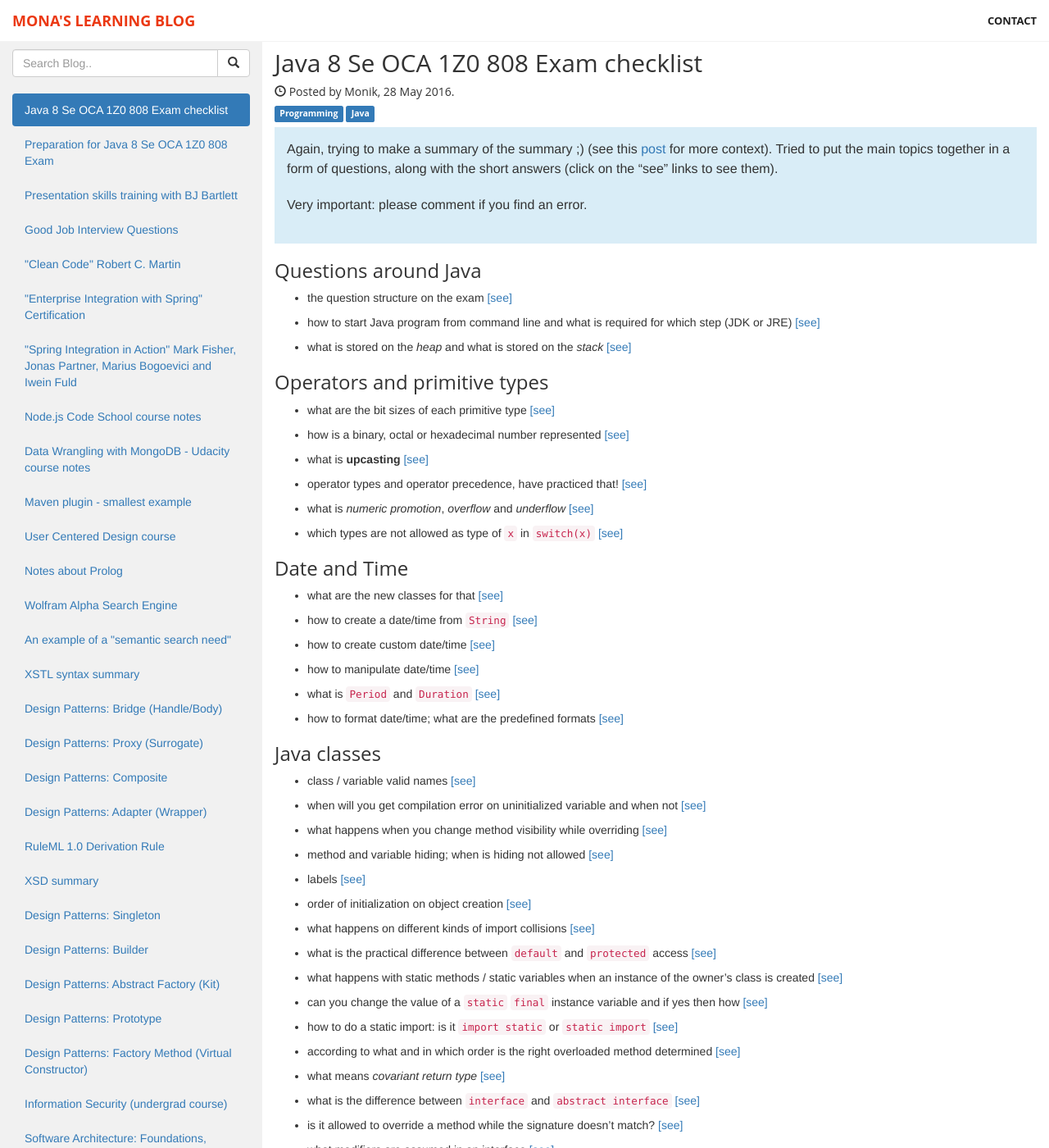
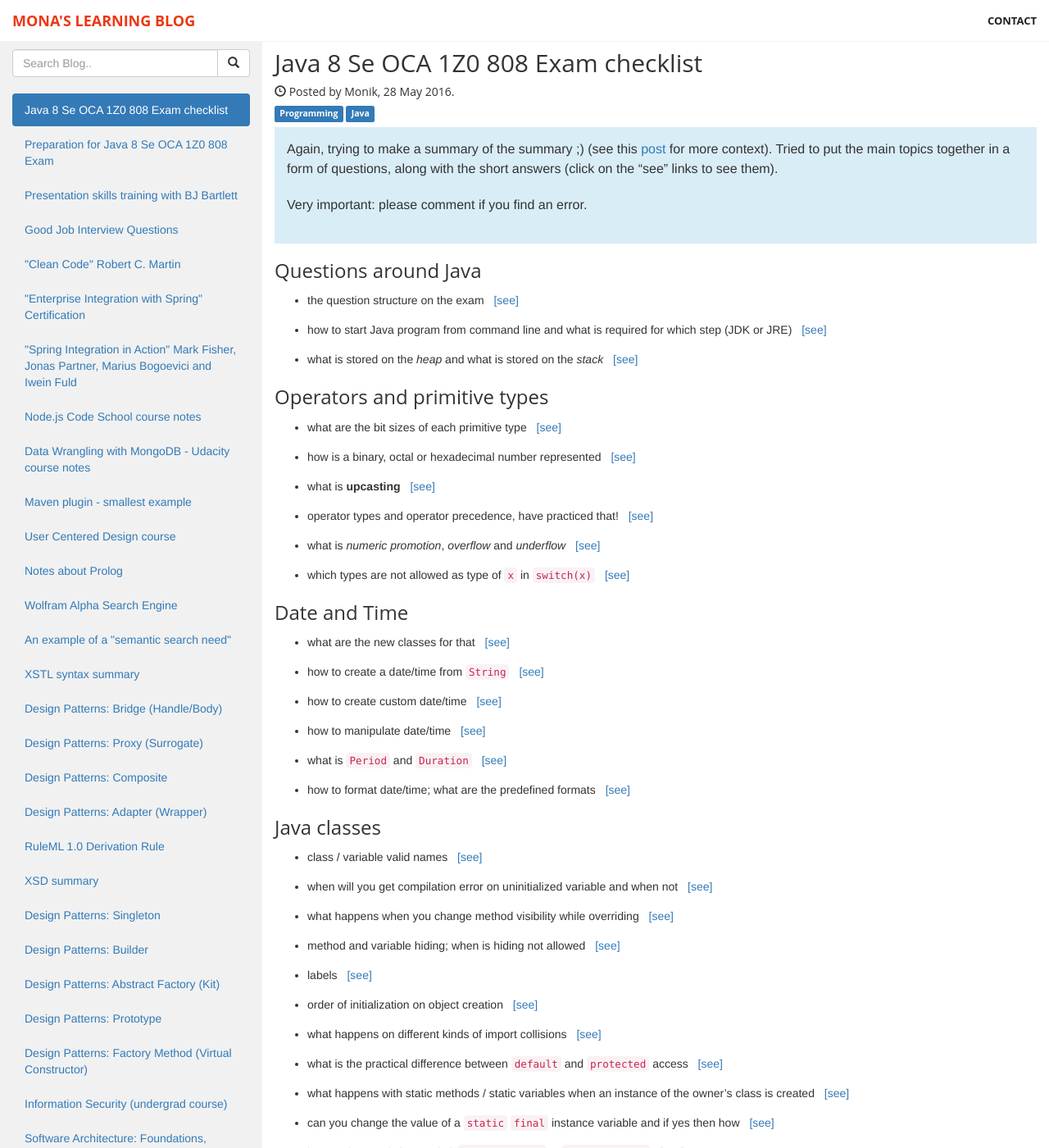
Before and after one commit to monikma/monikma.github.io, a Jekyll site: the page built from _posts/2016-05-28-java-8-oca-1z0-808-exam-checklist.md, in a window 1280 px wide and 1400 px high. Shown: the whole window at 82% size. Built offline with Jekyll 4.4.1, drawn with Linux system fonts in a browser that asks for light colours; some of the changed text lies outside the part shown.

Commit message:
fixing the collapsible sections on mobile

```diff
--- a/_posts/2016-05-28-java-8-oca-1z0-808-exam-checklist.md
+++ b/_posts/2016-05-28-java-8-oca-1z0-808-exam-checklist.md
@@ -21,7 +21,7 @@
 ### Questions around Java
 
 - the question structure on the exam
-<a data-toggle="collapse" data-target="#q1_1">[see]</a>
+<button data-toggle="collapse" data-target="#q1_1" class="btn-link">[see]</button>
 <div id="q1_1" class="collapse collapsible bg-info" markdown="1">
 - when they ask you about **compilation errors**, they ask you about **all of them**, not the first one
 - when they ask for the "output" they can mean **any part of the output**
@@ -30,7 +30,7 @@
 </div>
 
 - how to start Java program from command line and what is required for which step (JDK or JRE)
-<a data-toggle="collapse" data-target="#q1_2">[see]</a>
+<button data-toggle="collapse" data-target="#q1_2" class="btn-link">[see]</button>
 <div id="q1_2" class="collapse collapsible bg-info" markdown="1">
 - to start a Java program:
   - `$ javac com/bla/Zoo.java` - requires JDK
@@ -40,7 +40,7 @@
 </div>
 
 - what is stored on the _heap_ and what is stored on the _stack_
-<a data-toggle="collapse" data-target="#q1_3">[see]</a>
+<button data-toggle="collapse" data-target="#q1_3" class="btn-link">[see]</button>
 <div id="q1_3" class="collapse collapsible bg-info" markdown="1">
 - **heap**: objects, sometimes references to objects, arrays
 - **stack**: primitives, references to objects
@@ -49,7 +49,7 @@
 ### Operators and primitive types
 
 - what are the bit sizes of each primitive type
-<a data-toggle="collapse" data-target="#q2_1">[see]</a>
+<button data-toggle="collapse" data-target="#q2_1" class="btn-link">[see]</button>
 <div id="q2_1" class="collapse collapsible bg-info" markdown="1">
 - `byte` (from `-128` to `127`), `short`, `int`, `long` are respectively: `8`, `16`, `32`, `64`-bit;
 - `float` and `double` are `32` and `64`-bit floating-point(=decimal), respectively;
@@ -57,7 +57,7 @@
 </div>
 
 - how is a binary, octal or hexadecimal number represented
-<a data-toggle="collapse" data-target="#q2_2">[see]</a>
+<button data-toggle="collapse" data-target="#q2_2" class="btn-link">[see]</button>
 <div id="q2_2" class="collapse collapsible bg-info" markdown="1">
 - `octal`: starts with `0`, e.g. `017`
 - `hexadecimal`: starts with `0x` or `0X`, e.g. `0xFF`
@@ -65,13 +65,13 @@
 </div>
 
 - what is **upcasting**
-<a data-toggle="collapse" data-target="#q2_3">[see]</a>
+<button data-toggle="collapse" data-target="#q2_3" class="btn-link">[see]</button>
 <div id="q2_3" class="collapse collapsible bg-info" markdown="1">
 - upcasting happens e.g. here `double d = 98;` - where a number of lower precision is automatically casted to the one of higher precision
 </div>
 
 - operator types and operator precedence, have practiced that!
-<a data-toggle="collapse" data-target="#q2_4">[see]</a>
+<button data-toggle="collapse" data-target="#q2_4" class="btn-link">[see]</button>
 <div id="q2_4" class="collapse collapsible bg-info" markdown="1">
 1. the most popular `i++`, `i--`
 2. ..and the reverse `++i`, `--i`
@@ -88,13 +88,13 @@
 </div>
 
 - what is _numeric promotion_, _overflow_ and _underflow_
-<a data-toggle="collapse" data-target="#q2_5">[see]</a>
+<button data-toggle="collapse" data-target="#q2_5" class="btn-link">[see]</button>
 <div id="q2_5" class="collapse collapsible bg-info" markdown="1">
 
 </div>
 
 - which types are not allowed as type of `x` in `switch(x)`
-<a data-toggle="collapse" data-target="#q2_6">[see]</a>
+<button data-toggle="collapse" data-target="#q2_6" class="btn-link">[see]</button>
 <div id="q2_6" class="collapse collapsible bg-info" markdown="1">
 
 </div>
@@ -102,37 +102,37 @@
 ### Date and Time
 
 - what are the new classes for that
-<a data-toggle="collapse" data-target="#q3_1">[see]</a>
+<button data-toggle="collapse" data-target="#q3_1" class="btn-link">[see]</button>
 <div id="q3_1" class="collapse collapsible bg-info" markdown="1">
 
 </div>
 
 - how to create a date/time from `String`
-<a data-toggle="collapse" data-target="#q3_1">[see]</a>
+<button data-toggle="collapse" data-target="#q3_1" class="btn-link">[see]</button>
 <div id="q3_1" class="collapse collapsible bg-info" markdown="1">
 
 </div>
 
 - how to create custom date/time
-<a data-toggle="collapse" data-target="#q3_1">[see]</a>
+<button data-toggle="collapse" data-target="#q3_1" class="btn-link">[see]</button>
 <div id="q3_1" class="collapse collapsible bg-info" markdown="1">
 
 </div>
 
 - how to manipulate date/time
-<a data-toggle="collapse" data-target="#q3_1">[see]</a>
+<button data-toggle="collapse" data-target="#q3_1" class="btn-link">[see]</button>
 <div id="q3_1" class="collapse collapsible bg-info" markdown="1">
 
 </div>
 
 - what is `Period` and `Duration`
-<a data-toggle="collapse" data-target="#q3_1">[see]</a>
+<button data-toggle="collapse" data-target="#q3_1" class="btn-link">[see]</button>
 <div id="q3_1" class="collapse collapsible bg-info" markdown="1">
 
 </div>
 
 - how to format date/time; what are the predefined formats
-<a data-toggle="collapse" data-target="#q3_1">[see]</a>
+<button data-toggle="collapse" data-target="#q3_1" class="btn-link">[see]</button>
 <div id="q3_1" class="collapse collapsible bg-info" markdown="1">
 
 </div>
@@ -141,103 +141,103 @@
 ### Java classes
 
 - class / variable valid names
-<a data-toggle="collapse" data-target="#q2_6">[see]</a>
+<button data-toggle="collapse" data-target="#q2_6" class="btn-link">[see]</button>
 <div id="q2_6" class="collapse collapsible bg-info" markdown="1">
 
 </div>
 
 - when will you get compilation error on uninitialized variable and when not
-<a data-toggle="collapse" data-target="#q2_6">[see]</a>
+<button data-toggle="collapse" data-target="#q2_6" class="btn-link">[see]</button>
 <div id="q2_6" class="collapse collapsible bg-info" markdown="1">
 
 </div>
 
 - what happens when you change method visibility while overriding
-<a data-toggle="collapse" data-target="#q2_6">[see]</a>
+<button data-toggle="collapse" data-target="#q2_6" class="btn-link">[see]</button>
 <div id="q2_6" class="collapse collapsible bg-info" markdown="1">
 
 </div>
 
 - method and variable hiding; when is hiding not allowed
-<a data-toggle="collapse" data-target="#q2_6">[see]</a>
+<button data-toggle="collapse" data-target="#q2_6" class="btn-link">[see]</button>
 <div id="q2_6" class="collapse collapsible bg-info" markdown="1">
 
 </div>
 
 - labels
-<a data-toggle="collapse" data-target="#q2_6">[see]</a>
+<button data-toggle="collapse" data-target="#q2_6" class="btn-link">[see]</button>
 <div id="q2_6" class="collapse collapsible bg-info" markdown="1">
 
 </div>
 
 - order of initialization on object creation
-<a data-toggle="collapse" data-target="#q2_6">[see]</a>
+<button data-toggle="collapse" data-target="#q2_6" class="btn-link">[see]</button>
 <div id="q2_6" class="collapse collapsible bg-info" markdown="1">
 
 </div>
 
 - what happens on different kinds of import collisions
-<a data-toggle="collapse" data-target="#q2_6">[see]</a>
+<button data-toggle="collapse" data-target="#q2_6" class="btn-link">[see]</button>
 <div id="q2_6" class="collapse collapsible bg-info" markdown="1">
 
 </div>
 
 - what is the practical difference between `default` and `protected` access
-<a data-toggle="collapse" data-target="#q2_6">[see]</a>
+<button data-toggle="collapse" data-target="#q2_6" class="btn-link">[see]</button>
 <div id="q2_6" class="collapse collapsible bg-info" markdown="1">
 
 </div>
 
 - what happens with static methods / static variables when an instance of the owner's class is created
-<a data-toggle="collapse" data-target="#q2_6">[see]</a>
+<button data-toggle="collapse" data-target="#q2_6" class="btn-link">[see]</button>
 <div id="q2_6" class="collapse collapsible bg-info" markdown="1">
 
 </div>
 
 - can you change the value of a `static` `final` instance variable and if yes then how
-<a data-toggle="collapse" data-target="#q2_6">[see]</a>
+<button data-toggle="collapse" data-target="#q2_6" class="btn-link">[see]</button>
 <div id="q2_6" class="collapse collapsible bg-info" markdown="1">
 
 </div>
 
 - how to do a static import: is it `import static` or `static import`
-<a data-toggle="collapse" data-target="#q2_6">[see]</a>
+<button data-toggle="collapse" data-target="#q2_6" class="btn-link">[see]</button>
 <div id="q2_6" class="collapse collapsible bg-info" markdown="1">
 
 </div>
 
 - according to what and in which order is the right overloaded method determined
-<a data-toggle="collapse" data-target="#q2_6">[see]</a>
+<button data-toggle="collapse" data-target="#q2_6" class="btn-link">[see]</button>
 <div id="q2_6" class="collapse collapsible bg-info" markdown="1">
 
 </div>
 
 - what means _covariant return type_
-<a data-toggle="collapse" data-target="#q2_6">[see]</a>
+<button data-toggle="collapse" data-target="#q2_6" class="btn-link">[see]</button>
 <div id="q2_6" class="collapse collapsible bg-info" markdown="1">
 
 </div>
 
 - what is the difference between `interface` and `abstract interface`
-<a data-toggle="collapse" data-target="#q2_6">[see]</a>
+<button data-toggle="collapse" data-target="#q2_6" class="btn-link">[see]</button>
 <div id="q2_6" class="collapse collapsible bg-info" markdown="1">
 
 </div>
 
 - is it allowed to override a method while the signature doesn't match?
-<a data-toggle="collapse" data-target="#q2_6">[see]</a>
+<button data-toggle="collapse" data-target="#q2_6" class="btn-link">[see]</button>
 <div id="q2_6" class="collapse collapsible bg-info" markdown="1">
 
 </div>
 
 - what modifiers are assumed in an interface
-<a data-toggle="collapse" data-target="#q2_6">[see]</a>
+<button data-toggle="collapse" data-target="#q2_6" class="btn-link">[see]</button>
 <div id="q2_6" class="collapse collapsible bg-info" markdown="1">
 
 </div>
 
 - what is `virtual` method
-<a data-toggle="collapse" data-target="#q2_6">[see]</a>
+<button data-toggle="collapse" data-target="#q2_6" class="btn-link">[see]</button>
 <div id="q2_6" class="collapse collapsible bg-info" markdown="1">
 
 </div>
@@ -246,43 +246,43 @@
 ### Java 8 stuff
 
 - lambda expressions - when can you omit braces, semicolons, variables, etc
-<a data-toggle="collapse" data-target="#q2_6">[see]</a>
+<button data-toggle="collapse" data-target="#q2_6" class="btn-link">[see]</button>
 <div id="q2_6" class="collapse collapsible bg-info" markdown="1">
 
 </div>
 
 - can a lambda expression access the containing class' instance variables
-<a data-toggle="collapse" data-target="#q2_6">[see]</a>
+<button data-toggle="collapse" data-target="#q2_6" class="btn-link">[see]</button>
 <div id="q2_6" class="collapse collapsible bg-info" markdown="1">
 
 </div>
 
 - what is a default method
-<a data-toggle="collapse" data-target="#q2_6">[see]</a>
+<button data-toggle="collapse" data-target="#q2_6" class="btn-link">[see]</button>
 <div id="q2_6" class="collapse collapsible bg-info" markdown="1">
 
 </div>
 
 - `default` methods - what happens on any inheritance collisions
-<a data-toggle="collapse" data-target="#q2_6">[see]</a>
+<button data-toggle="collapse" data-target="#q2_6" class="btn-link">[see]</button>
 <div id="q2_6" class="collapse collapsible bg-info" markdown="1">
 
 </div>
 
 - can `default` method be redeclared `abstract` method
-<a data-toggle="collapse" data-target="#q2_6">[see]</a>
+<button data-toggle="collapse" data-target="#q2_6" class="btn-link">[see]</button>
 <div id="q2_6" class="collapse collapsible bg-info" markdown="1">
 
 </div>
 
 - what is a _functional interface_
-<a data-toggle="collapse" data-target="#q2_6">[see]</a>
+<button data-toggle="collapse" data-target="#q2_6" class="btn-link">[see]</button>
 <div id="q2_6" class="collapse collapsible bg-info" markdown="1">
 
 </div>
 
 - example of using `Predicate`
-<a data-toggle="collapse" data-target="#q2_6">[see]</a>
+<button data-toggle="collapse" data-target="#q2_6" class="btn-link">[see]</button>
 <div id="q2_6" class="collapse collapsible bg-info" markdown="1">
 
 </div>
@@ -291,25 +291,25 @@
 ### String and StringBuilder
 
 - the trick with comparing Strings and string pool
-<a data-toggle="collapse" data-target="#q2_6">[see]</a>
+<button data-toggle="collapse" data-target="#q2_6" class="btn-link">[see]</button>
 <div id="q2_6" class="collapse collapsible bg-info" markdown="1">
 
 </div>
 
 - methods on `String`
-<a data-toggle="collapse" data-target="#q2_6">[see]</a>
+<button data-toggle="collapse" data-target="#q2_6" class="btn-link">[see]</button>
 <div id="q2_6" class="collapse collapsible bg-info" markdown="1">
 
 </div>
 
 - methods on `StringBuilder`
-<a data-toggle="collapse" data-target="#q2_6">[see]</a>
+<button data-toggle="collapse" data-target="#q2_6" class="btn-link">[see]</button>
 <div id="q2_6" class="collapse collapsible bg-info" markdown="1">
 
 </div>
 
 - does `str.replace(oldChar, newChar)` replace all or just the first occurence?
-<a data-toggle="collapse" data-target="#q2_6">[see]</a>
+<button data-toggle="collapse" data-target="#q2_6" class="btn-link">[see]</button>
 <div id="q2_6" class="collapse collapsible bg-info" markdown="1">
 
 </div>
@@ -318,31 +318,31 @@
 ### Arrays
 
 - all variations on how to declare an array, also multidimensional arrays
-<a data-toggle="collapse" data-target="#q2_6">[see]</a>
+<button data-toggle="collapse" data-target="#q2_6" class="btn-link">[see]</button>
 <div id="q2_6" class="collapse collapsible bg-info" markdown="1">
 
 </div>
 
 - all variations on how to declare multiple array variables in one line
-<a data-toggle="collapse" data-target="#q2_6">[see]</a>
+<button data-toggle="collapse" data-target="#q2_6" class="btn-link">[see]</button>
 <div id="q2_6" class="collapse collapsible bg-info" markdown="1">
 
 </div>
 
 - how is the array represented in the memory
-<a data-toggle="collapse" data-target="#q2_6">[see]</a>
+<button data-toggle="collapse" data-target="#q2_6" class="btn-link">[see]</button>
 <div id="q2_6" class="collapse collapsible bg-info" markdown="1">
 
 </div>
 
 - which exception is thrown when the type of object in the array doesn't match the declared type? when can it happen?
-<a data-toggle="collapse" data-target="#q2_6">[see]</a>
+<button data-toggle="collapse" data-target="#q2_6" class="btn-link">[see]</button>
 <div id="q2_6" class="collapse collapsible bg-info" markdown="1">
 
 </div>
 
 - what does `Arrays.binarySearch(array,what)` return in case it did not find the element
-<a data-toggle="collapse" data-target="#q2_6">[see]</a>
+<button data-toggle="collapse" data-target="#q2_6" class="btn-link">[see]</button>
 <div id="q2_6" class="collapse collapsible bg-info" markdown="1">
 
 </div>
@@ -351,13 +351,13 @@
 ### Collections
 
 - available methods on `ArrayList`
-<a data-toggle="collapse" data-target="#q2_6">[see]</a>
+<button data-toggle="collapse" data-target="#q2_6" class="btn-link">[see]</button>
 <div id="q2_6" class="collapse collapsible bg-info" markdown="1">
 
 </div>
 
 - how to sort an `ArrayList`
-<a data-toggle="collapse" data-target="#q2_6">[see]</a>
+<button data-toggle="collapse" data-target="#q2_6" class="btn-link">[see]</button>
 <div id="q2_6" class="collapse collapsible bg-info" markdown="1">
 
 </div>
@@ -366,19 +366,19 @@
 ### Loops
 
 - the `do-while` loop and why to use it at all
-<a data-toggle="collapse" data-target="#q2_6">[see]</a>
+<button data-toggle="collapse" data-target="#q2_6" class="btn-link">[see]</button>
 <div id="q2_6" class="collapse collapsible bg-info" markdown="1">
 
 </div>
 
 - what are a segments of a loop and which one can contain multiple expressions
-<a data-toggle="collapse" data-target="#q2_6">[see]</a>
+<button data-toggle="collapse" data-target="#q2_6" class="btn-link">[see]</button>
 <div id="q2_6" class="collapse collapsible bg-info" markdown="1">
 
 </div>
 
 - where can you use the `continue` keyword
-<a data-toggle="collapse" data-target="#q2_6">[see]</a>
+<button data-toggle="collapse" data-target="#q2_6" class="btn-link">[see]</button>
 <div id="q2_6" class="collapse collapsible bg-info" markdown="1">
 
 </div>
@@ -387,19 +387,19 @@
 ### Exceptions
 
 - errors, checked exceptions and runtime exceptions - who throws what and who catches what
-<a data-toggle="collapse" data-target="#q2_6">[see]</a>
+<button data-toggle="collapse" data-target="#q2_6" class="btn-link">[see]</button>
 <div id="q2_6" class="collapse collapsible bg-info" markdown="1">
 
 </div>
 
 - in implementing/overriding method, can we rather declare more or less exceptions than the superclass has
-<a data-toggle="collapse" data-target="#q2_6">[see]</a>
+<button data-toggle="collapse" data-target="#q2_6" class="btn-link">[see]</button>
 <div id="q2_6" class="collapse collapsible bg-info" markdown="1">
 
 </div>
 
 - give examples of `RuntimeException` (6), checked exception (2) and `Error` (3)
-<a data-toggle="collapse" data-target="#q2_6">[see]</a>
+<button data-toggle="collapse" data-target="#q2_6" class="btn-link">[see]</button>
 <div id="q2_6" class="collapse collapsible bg-info" markdown="1">
 
 </div>
--- a/css/blog.css
+++ b/css/blog.css
@@ -81,3 +81,7 @@
     list-style-type: circle;
     list-style-position:inside;
 }
+
+.btn-link {
+  outline: 0px solid transparent;
+}
```
